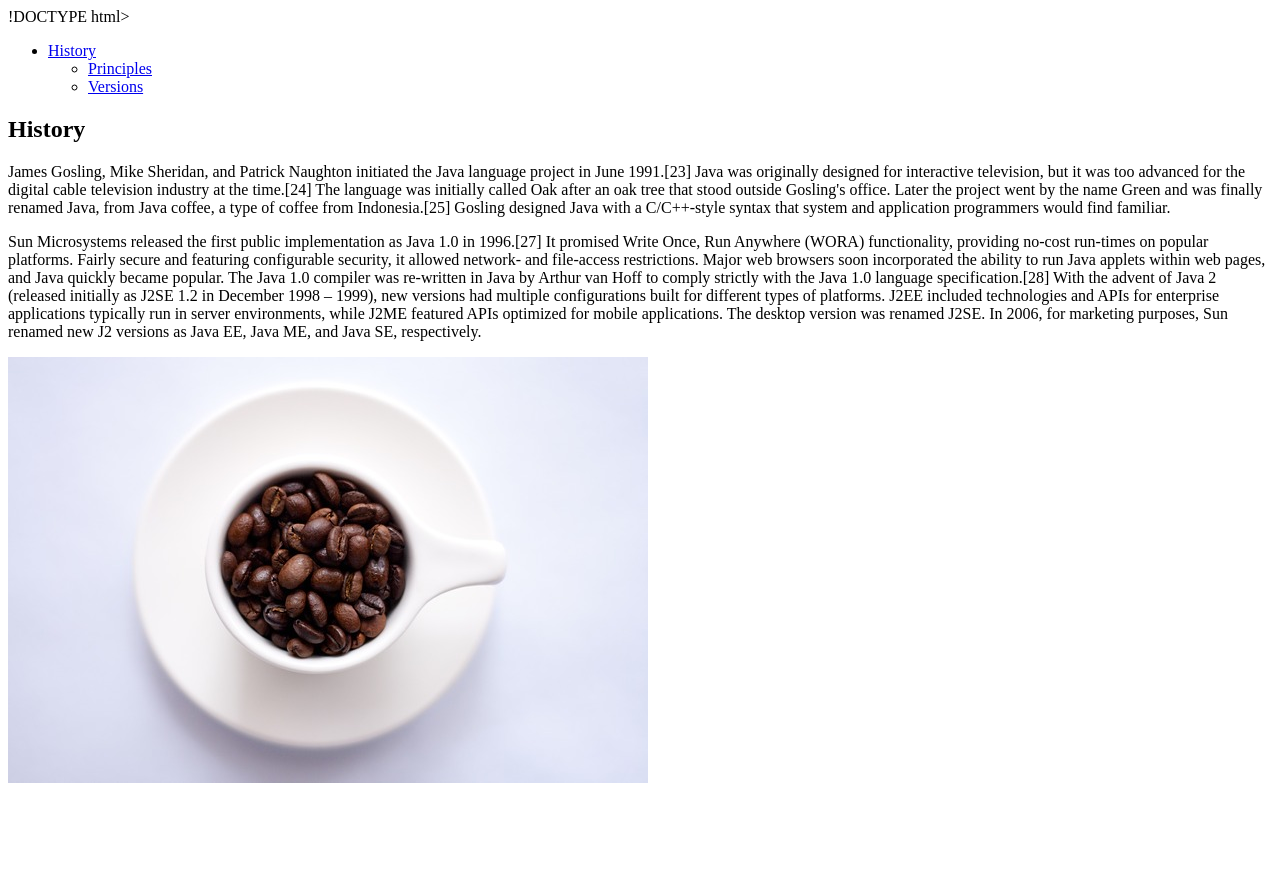
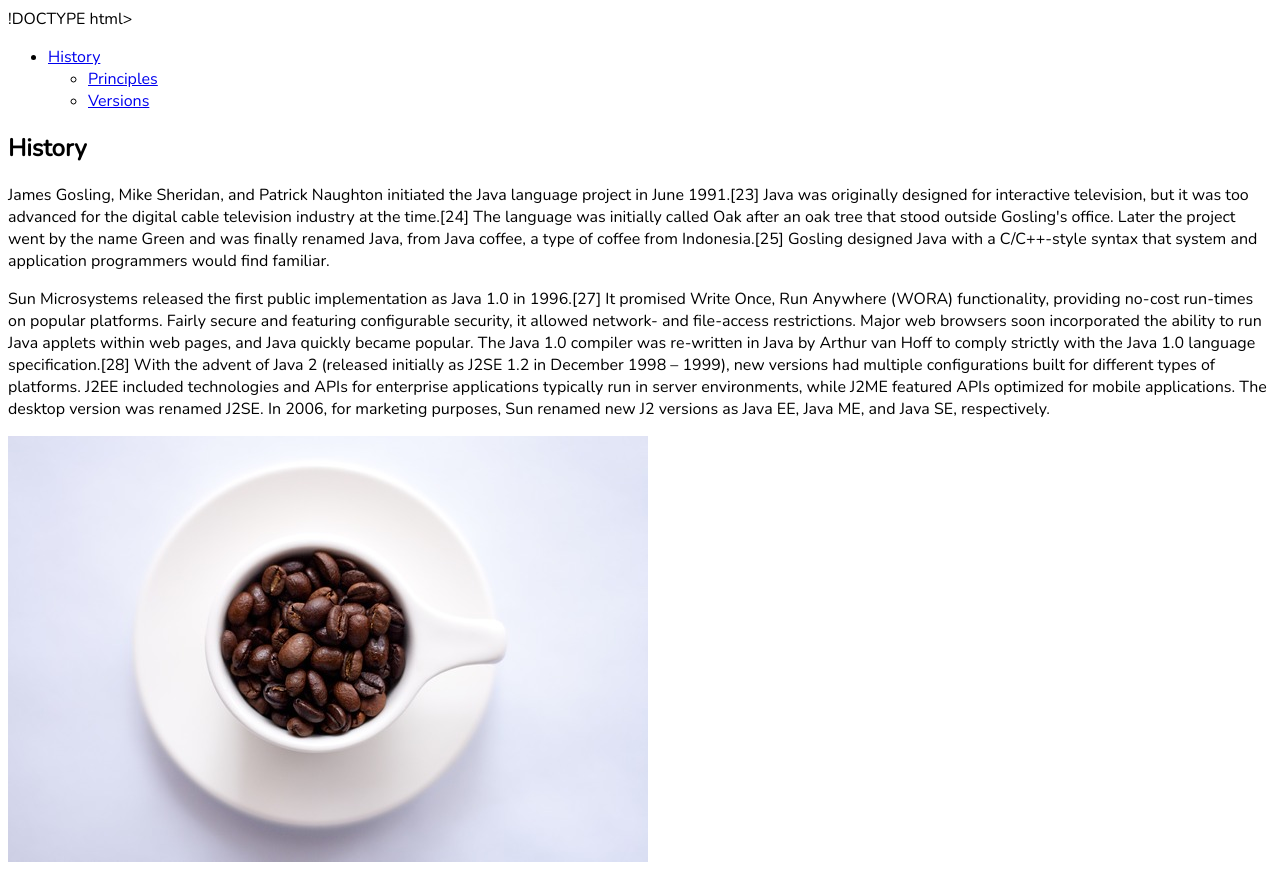
Before and after one commit to iaskarapimentel/java_html, a plain HTML site: page index.html in a window 1280 px wide. Before the commit the page ends 800 px from the top, so only its background shows below. Drawn offline with nearby package versions, Linux system fonts and the light colour scheme.

Commit message:
font-family changed

```diff
--- a/index.html
+++ b/index.html
@@ -4,7 +4,8 @@
     <meta charset="UTF-8">
     <meta http-equiv="X-UA-Compatible" content="IE=edge">
     <meta name="viewport" content="width=device-width, initial-scale=1.0">
-
+    <link href="https://fonts.googleapis.com/css2?family=Nunito:wght@200&display=swap" rel="stylesheet">
+    <link rel="stylesheet" href="style.css">
     <title>Java Course DCI - DH</title>
 </head>
 <body>
--- /dev/null
+++ b/style.css
@@ -0,0 +1,3 @@
+body {
+ font-family: 'Nunito', sans-serif;
+}
```
